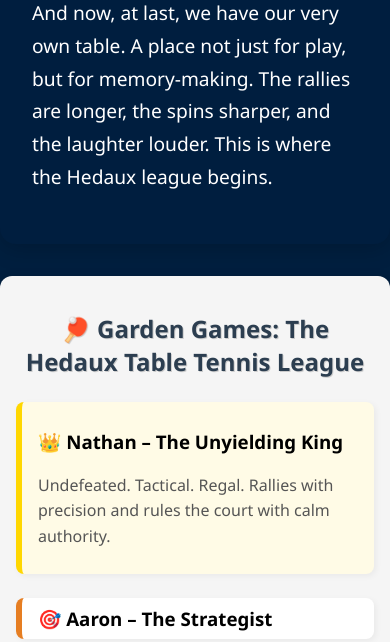
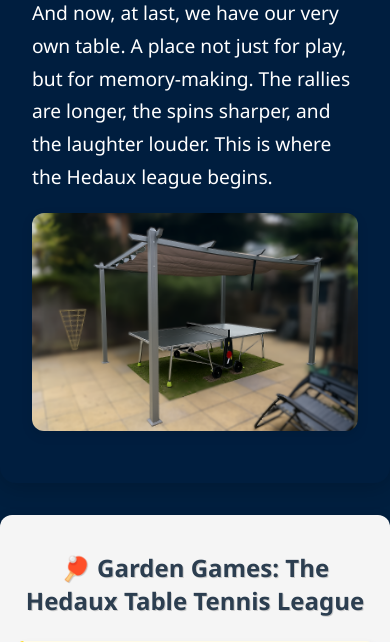
Before and after one commit to hedauxna/houseofhedaux, a Flask app: page /pergola in a window 390 px wide. Shown: the part 833-1475 px from the top of the page. Run offline with Flask 3, Linux system fonts and the light colour scheme.

Commit message:
added tabletennis.png 	new file:   static/assets/tabletennis.png 	modified:   static/style.css 	modified:   templates/pergola.html

```diff
--- a/static/style.css
+++ b/static/style.css
@@ -364,3 +364,12 @@ body {
     font-size: 1.5rem;
   }
 }
+
+.pergola-image {
+  display: block;
+  max-width: 100%;
+  height: auto;
+  margin: 20px auto;
+  border-radius: 12px;
+  box-shadow: 0 4px 12px rgba(0,0,0,0.1);
+}
--- a/templates/pergola.html
+++ b/templates/pergola.html
@@ -18,8 +18,9 @@
     the game and the rhythm of family.<br>
     And now, at last, we have our very own table. A place not just for play, but for memory-making. The rallies are longer, the spins sharper, and the laughter louder.
     This is where the Hedaux league begins.
-</p>
+</p><img src="static/assets/tabletennis.png" alt="Table tennis under the pergola" class="pergola-image">
 </div>
+
   <section id="garden-games">
   <h2>🏓 Garden Games: The Hedaux Table Tennis League</h2>
 
```
Also changed, not shown: static/assets/tabletennis.png (added).
